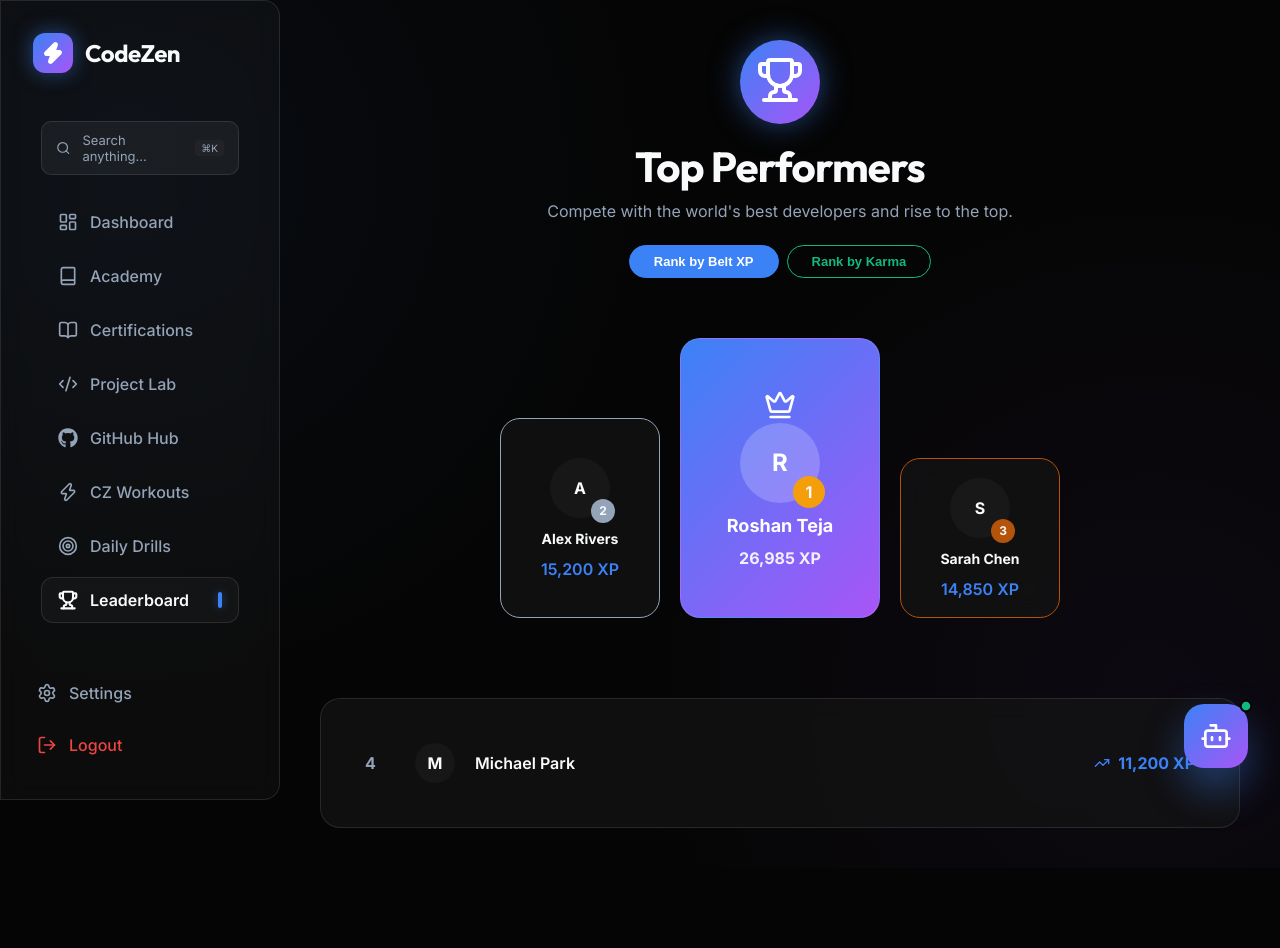
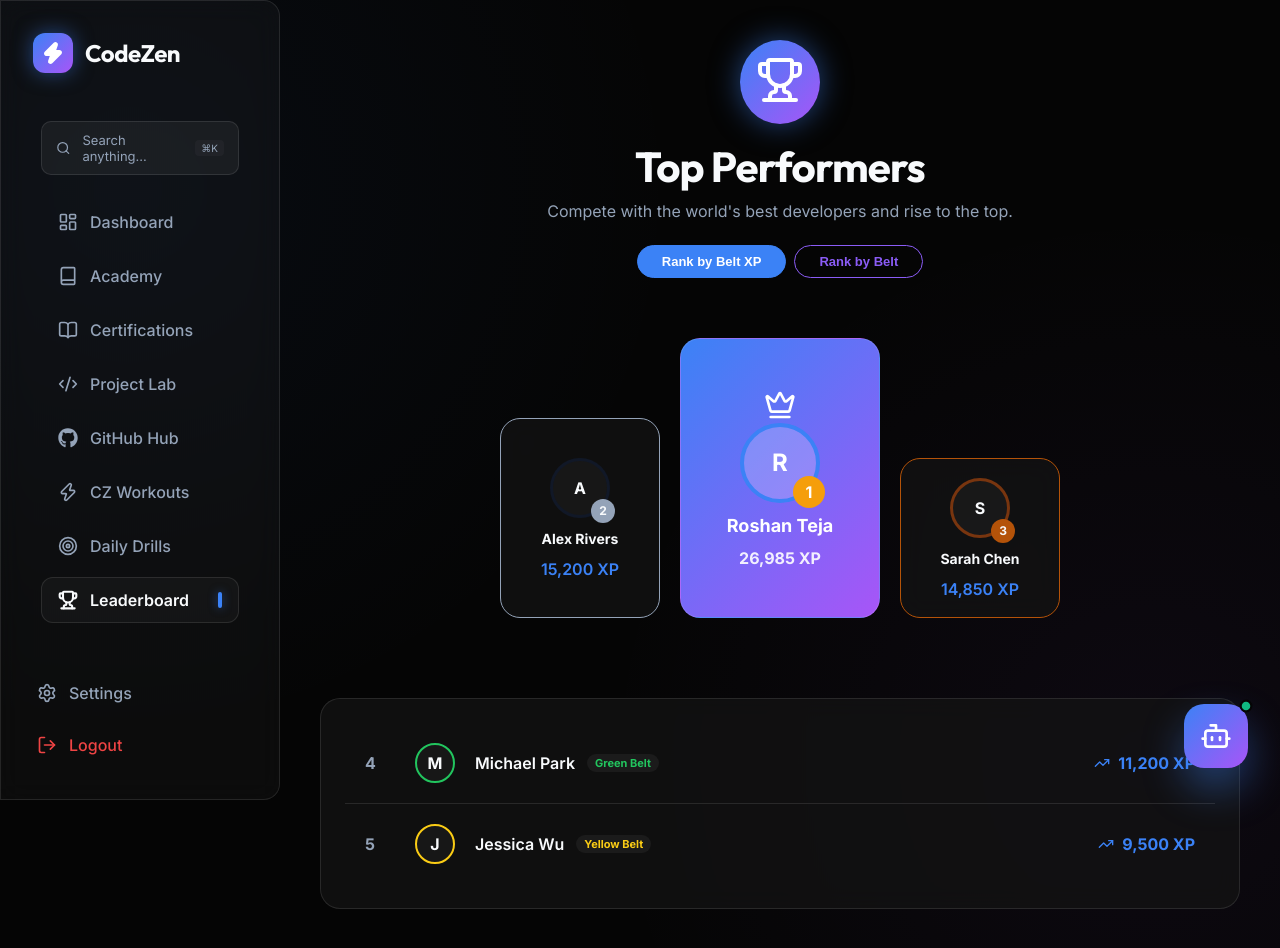
Before and after one commit to roshantejas121/CodeZen, a Next.js app: page /leaderboard in a window 1280 px wide. Before the commit the page ends 868 px from the top, so only its background shows below. Built offline with nearby package versions, Linux system fonts and the light colour scheme.

Commit message:
feat: Replace Karma ranking with Belt Ranking system on Leaderboard

```diff
--- a/src/app/api/leaderboard/route.ts
+++ b/src/app/api/leaderboard/route.ts
@@ -7,10 +7,11 @@ export async function GET() {
     // In a real app, you'd fetch all users and sort by XP
     // For now, we'll return our user plus some competitors
     const leaderboard = [
-      { name: "Alex Rivers", xp: 15200, rank: 1 },
-      { name: "Sarah Chen", xp: 14850, rank: 2 },
-      { name: data.user.name, xp: data.user.xp, rank: 3 },
-      { name: "Michael Park", xp: 11200, rank: 4 },
+      { name: "Alex Rivers", xp: 15200, belt: "Black", rank: 1 },
+      { name: "Sarah Chen", xp: 14850, belt: "Brown", rank: 2 },
+      { name: data.user.name, xp: data.user.xp, belt: "Blue", rank: 3 },
+      { name: "Michael Park", xp: 11200, belt: "Green", rank: 4 },
+      { name: "Jessica Wu", xp: 9500, belt: "Yellow", rank: 5 },
     ].sort((a, b) => b.xp - a.xp);
 
     return NextResponse.json(leaderboard);
--- a/src/app/leaderboard/page.tsx
+++ b/src/app/leaderboard/page.tsx
@@ -7,7 +7,7 @@ import { motion } from "framer-motion";
 export default function LeaderboardPage() {
   const [leaderboard, setLeaderboard] = useState<any[]>([]);
   const [mounted, setMounted] = useState(false);
-  const [rankBy, setRankBy] = useState<'xp' | 'karma'>('xp');
+  const [rankBy, setRankBy] = useState<'xp' | 'belt'>('xp');
 
   useEffect(() => {
     setMounted(true);
@@ -18,13 +18,30 @@ export default function LeaderboardPage() {
 
   if (!mounted) return null;
 
+  const beltOrder = ["White", "Yellow", "Green", "Blue", "Brown", "Black", "Red"];
+
   const sortedLeaderboard = [...leaderboard].sort((a, b) => {
     if (rankBy === 'xp') return b.xp - a.xp;
-    return (b.karma || 0) - (a.karma || 0);
+    const aBeltIdx = beltOrder.indexOf(a.belt || "White");
+    const bBeltIdx = beltOrder.indexOf(b.belt || "White");
+    return bBeltIdx - aBeltIdx;
   });
 
   const topThree = sortedLeaderboard.slice(0, 3);
   const others = sortedLeaderboard.slice(3);
+
+  const getBeltColor = (belt: string) => {
+    switch (belt) {
+      case "White": return "#ffffff";
+      case "Yellow": return "#facc15";
+      case "Green": return "#22c55e";
+      case "Blue": return "#3b82f6";
+      case "Brown": return "#78350f";
+      case "Black": return "#111827";
+      case "Red": return "#ef4444";
+      default: return "var(--primary)";
+    }
+  };
 
   return (
     <div style={{ display: 'flex', flexDirection: 'column', gap: '40px' }}>
@@ -45,9 +62,9 @@ export default function LeaderboardPage() {
             Rank by Belt XP
           </button>
           <button
-            onClick={() => setRankBy('karma')}
-            style={{ padding: '8px 24px', borderRadius: '20px', fontSize: '13px', fontWeight: 700, border: '1px solid #10b981', background: rankBy === 'karma' ? '#10b981' : 'transparent', color: rankBy === 'karma' ? 'white' : '#10b981', cursor: 'pointer', transition: 'all 0.2s' }}>
-            Rank by Karma
+            onClick={() => setRankBy('belt')}
+            style={{ padding: '8px 24px', borderRadius: '20px', fontSize: '13px', fontWeight: 700, border: '1px solid #8b5cf6', background: rankBy === 'belt' ? '#8b5cf6' : 'transparent', color: rankBy === 'belt' ? 'white' : '#8b5cf6', cursor: 'pointer', transition: 'all 0.2s' }}>
+            Rank by Belt
           </button>
         </div>
       </header>
@@ -63,14 +80,14 @@ export default function LeaderboardPage() {
             style={{ width: '160px', display: 'flex', flexDirection: 'column', alignItems: 'center', justifyContent: 'center', gap: '12px', borderColor: '#94a3b8' }}
           >
             <div style={{ position: 'relative' }}>
-              <div style={{ width: '60px', height: '60px', borderRadius: '50%', background: 'var(--glass-bg)', display: 'flex', alignItems: 'center', justifyContent: 'center', fontWeight: 700 }}>
+              <div style={{ width: '60px', height: '60px', borderRadius: '50%', background: 'var(--glass-bg)', display: 'flex', alignItems: 'center', justifyContent: 'center', fontWeight: 700, border: `3px solid ${getBeltColor(topThree[1].belt)}` }}>
                 {topThree[1].name[0]}
               </div>
               <div style={{ position: 'absolute', bottom: -5, right: -5, background: '#94a3b8', borderRadius: '50%', width: '24px', height: '24px', display: 'flex', alignItems: 'center', justifyContent: 'center', fontSize: '12px', fontWeight: 700 }}>2</div>
             </div>
             <span style={{ fontWeight: 700, fontSize: '14px' }}>{topThree[1].name}</span>
-            <span style={{ color: rankBy === 'xp' ? 'var(--primary)' : '#10b981', fontWeight: 600 }}>
-              {rankBy === 'xp' ? `${topThree[1].xp.toLocaleString()} XP` : `${topThree[1].karma} Karma`}
+            <span style={{ color: rankBy === 'xp' ? 'var(--primary)' : '#8b5cf6', fontWeight: 600 }}>
+              {rankBy === 'xp' ? `${topThree[1].xp.toLocaleString()} XP` : `${topThree[1].belt} Belt`}
             </span>
           </motion.div>
         )}
@@ -85,14 +102,14 @@ export default function LeaderboardPage() {
           >
             <Crown size={32} style={{ marginBottom: '-10px' }} />
             <div style={{ position: 'relative' }}>
-              <div style={{ width: '80px', height: '80px', borderRadius: '50%', background: 'rgba(255,255,255,0.2)', display: 'flex', alignItems: 'center', justifyContent: 'center', fontSize: '24px', fontWeight: 800 }}>
+              <div style={{ width: '80px', height: '80px', borderRadius: '50%', background: 'rgba(255,255,255,0.2)', display: 'flex', alignItems: 'center', justifyContent: 'center', fontSize: '24px', fontWeight: 800, border: `4px solid ${getBeltColor(topThree[0].belt)}` }}>
                 {topThree[0].name[0]}
               </div>
               <div style={{ position: 'absolute', bottom: -5, right: -5, background: '#f59e0b', borderRadius: '50%', width: '32px', height: '32px', display: 'flex', alignItems: 'center', justifyContent: 'center', fontSize: '16px', fontWeight: 800 }}>1</div>
             </div>
             <span style={{ fontWeight: 800, fontSize: '18px' }}>{topThree[0].name}</span>
             <span style={{ opacity: 0.9, fontWeight: 700 }}>
-              {rankBy === 'xp' ? `${topThree[0].xp.toLocaleString()} XP` : `${topThree[0].karma} Karma`}
+              {rankBy === 'xp' ? `${topThree[0].xp.toLocaleString()} XP` : `${topThree[0].belt} Belt`}
             </span>
           </motion.div>
         )}
@@ -106,14 +123,14 @@ export default function LeaderboardPage() {
             style={{ width: '160px', display: 'flex', flexDirection: 'column', alignItems: 'center', justifyContent: 'center', gap: '12px', borderColor: '#b45309' }}
           >
             <div style={{ position: 'relative' }}>
-              <div style={{ width: '60px', height: '60px', borderRadius: '50%', background: 'var(--glass-bg)', display: 'flex', alignItems: 'center', justifyContent: 'center', fontWeight: 700 }}>
+              <div style={{ width: '60px', height: '60px', borderRadius: '50%', background: 'var(--glass-bg)', display: 'flex', alignItems: 'center', justifyContent: 'center', fontWeight: 700, border: `3px solid ${getBeltColor(topThree[2].belt)}` }}>
                 {topThree[2].name[0]}
               </div>
               <div style={{ position: 'absolute', bottom: -5, right: -5, background: '#b45309', borderRadius: '50%', width: '24px', height: '24px', display: 'flex', alignItems: 'center', justifyContent: 'center', fontSize: '12px', fontWeight: 700 }}>3</div>
             </div>
             <span style={{ fontWeight: 700, fontSize: '14px' }}>{topThree[2].name}</span>
-            <span style={{ color: rankBy === 'xp' ? 'var(--primary)' : '#10b981', fontWeight: 600 }}>
-              {rankBy === 'xp' ? `${topThree[2].xp.toLocaleString()} XP` : `${topThree[2].karma} Karma`}
+            <span style={{ color: rankBy === 'xp' ? 'var(--primary)' : '#8b5cf6', fontWeight: 600 }}>
+              {rankBy === 'xp' ? `${topThree[2].xp.toLocaleString()} XP` : `${topThree[2].belt} Belt`}
             </span>
           </motion.div>
         )}
@@ -124,25 +141,18 @@ export default function LeaderboardPage() {
         {others.map((u, i) => (
           <div key={u.name} style={{ display: 'flex', alignItems: 'center', gap: '20px', padding: '20px', borderBottom: i !== others.length - 1 ? '1px solid var(--card-border)' : 'none' }}>
             <span style={{ width: '30px', fontWeight: 700, color: 'var(--text-muted)' }}>{i + 4}</span>
-            <div style={{ width: '40px', height: '40px', borderRadius: '50%', background: 'var(--glass-bg)', display: 'flex', alignItems: 'center', justifyContent: 'center', fontWeight: 700 }}>
+            <div style={{ width: '40px', height: '40px', borderRadius: '50%', background: 'var(--glass-bg)', display: 'flex', alignItems: 'center', justifyContent: 'center', fontWeight: 700, border: `2px solid ${getBeltColor(u.belt)}` }}>
               {u.name[0]}
             </div>
             <div style={{ flex: 1, display: 'flex', alignItems: 'center', gap: '12px' }}>
               <span style={{ fontWeight: 600 }}>{u.name}</span>
-              {/* Minimalist Badges Render */}
-              {u.badges?.sageLevel && (
-                 <div title="Sage Mentor" style={{ width: 0, height: 0, borderLeft: '5px solid transparent', borderRight: '5px solid transparent', borderBottom: '10px solid #10b981' }} />
-              )}
-              {u.badges?.oracleLevel && (
-                 <div title="Oracle Contributor" style={{ width: '8px', height: '8px', borderRadius: '50%', border: '2px solid #8b5cf6' }} />
-              )}
-              {u.badges?.architectLevel && (
-                 <div title="Architect Reviewer" style={{ width: '8px', height: '8px', background: '#3b82f6' }} />
-              )}
+              <div style={{ fontSize: '11px', fontWeight: 800, padding: '2px 8px', borderRadius: '10px', background: 'rgba(255,255,255,0.05)', color: getBeltColor(u.belt) }}>
+                {u.belt} Belt
+              </div>
             </div>
-            <div style={{ display: 'flex', alignItems: 'center', gap: '8px', color: rankBy === 'xp' ? 'var(--primary)' : '#10b981', fontWeight: 700 }}>
+            <div style={{ display: 'flex', alignItems: 'center', gap: '8px', color: rankBy === 'xp' ? 'var(--primary)' : '#8b5cf6', fontWeight: 700 }}>
               <TrendingUp size={16} />
-              {rankBy === 'xp' ? `${u.xp.toLocaleString()} XP` : `${u.karma} Karma`}
+              {rankBy === 'xp' ? `${u.xp.toLocaleString()} XP` : `${u.belt} Rank`}
             </div>
           </div>
         ))}
```
